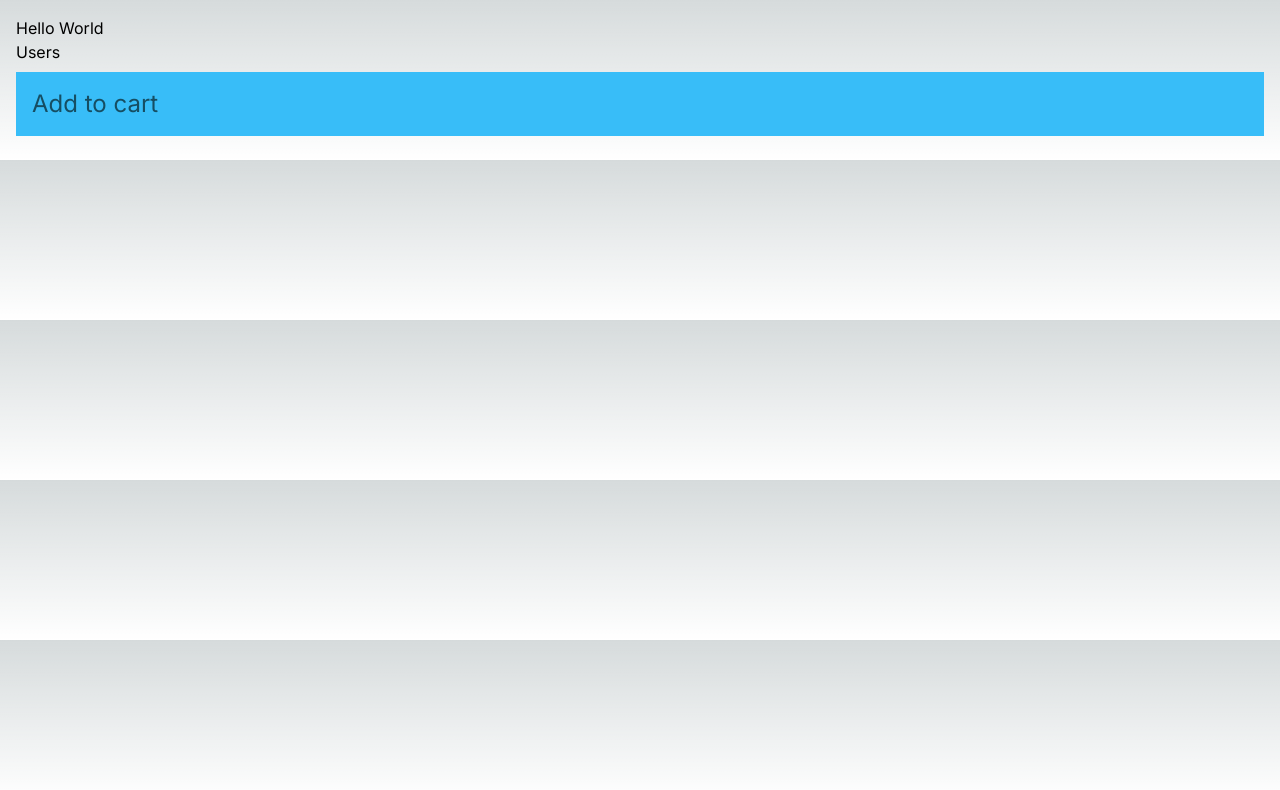
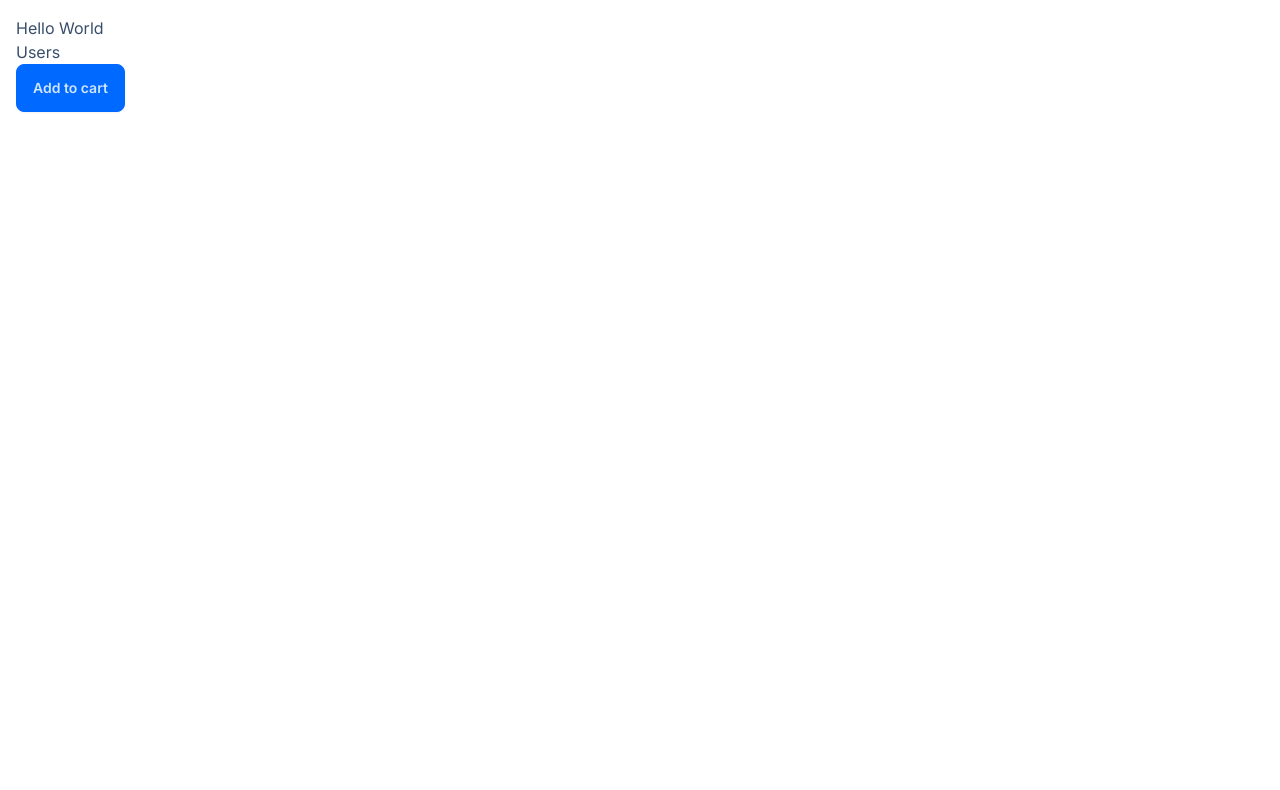
Before and after one commit to ifuenteromero/nextjs, a Next.js app: page / in a window 1280 px wide. Shown: the top 790 px of the page. Built offline with nearby package versions, Linux system fonts and the light colour scheme.

Commit message:
daisy ui

```diff
--- a/app/components/AddToCart.tsx
+++ b/app/components/AddToCart.tsx
@@ -2,7 +2,12 @@
 
 const AddToCart = () => {
 	return (
-		<button onClick={() => console.log('add to cart')}>Add to cart</button>
+		<button
+			className='btn btn-primary'
+			onClick={() => console.log('add to cart')}
+		>
+			Add to cart
+		</button>
 	);
 };
 
--- a/app/components/ProductCard.tsx
+++ b/app/components/ProductCard.tsx
@@ -4,8 +4,8 @@
 const ProductCard = () => {
 	return (
 		<div
-			// className={styles.card}
-			className='p-4 my-2 text-2xl bg-sky-400 text-cyan-900 hover:bg-sky-950 hover:text-white'
+		// className={styles.card}
+		// className='p-4 my-2 text-2xl bg-sky-400 text-cyan-900 hover:bg-sky-950 hover:text-white'
 		>
 			<AddToCart />
 		</div>
--- a/app/globals.css
+++ b/app/globals.css
@@ -4,25 +4,14 @@
 
 :root {
 	--foreground-rgb: 0, 0, 0;
-	--background-start-rgb: 214, 219, 220;
-	--background-end-rgb: 255, 255, 255;
 }
 
 @media (prefers-color-scheme: dark) {
 	:root {
 		--foreground-rgb: 255, 255, 255;
-		--background-start-rgb: 0, 0, 0;
-		--background-end-rgb: 0, 0, 0;
 	}
 }
 
 body {
-	color: rgb(var(--foreground-rgb));
 	padding: 1rem;
-	background: linear-gradient(
-			to bottom,
-			transparent,
-			rgb(var(--background-end-rgb))
-		)
-		rgb(var(--background-start-rgb));
 }
--- a/app/layout.tsx
+++ b/app/layout.tsx
@@ -1,22 +1,22 @@
-import './globals.css'
-import type { Metadata } from 'next'
-import { Inter } from 'next/font/google'
+import type { Metadata } from 'next';
+import { Inter } from 'next/font/google';
+import './globals.css';
 
-const inter = Inter({ subsets: ['latin'] })
+const inter = Inter({ subsets: ['latin'] });
 
 export const metadata: Metadata = {
 	title: 'Create Next App',
 	description: 'Generated by create next app',
-}
+};
 
 export default function RootLayout({
 	children,
 }: {
-  children: React.ReactNode
+	children: React.ReactNode;
 }) {
 	return (
-    <html lang="en">
+		<html data-theme='winter' lang='en'>
 			<body className={inter.className}>{children}</body>
 		</html>
-  )
+	);
 }
--- a/app/users/page.tsx
+++ b/app/users/page.tsx
@@ -1,6 +1,7 @@
 interface User {
 	id: number;
 	name: string;
+	email: string;
 }
 
 const UsersPage = async () => {
@@ -24,12 +25,25 @@
 	return (
 		<>
 			<h1>User List</h1>
-			<p>{now}</p>
-			<ul>
-				{users.map((user) => (
-					<li key={user.id}>{user.name}</li>
-				))}
-			</ul>
+			<table className='table '>
+				<thead>
+					<tr>
+						<th>Name</th>
+						<th>Email</th>
+					</tr>
+				</thead>
+				<tbody>
+					{users.map((user) => (
+						<tr
+							className='hover hover:cursor-pointer'
+							key={user.id}
+						>
+							<td>{user.name}</td>
+							<td>{user.email}</td>
+						</tr>
+					))}
+				</tbody>
+			</table>
 		</>
 	);
 };
--- a/package.json
+++ b/package.json
@@ -21,5 +21,8 @@
     "react-dom": "18.3.1",
     "tailwindcss": "3.4.4",
     "typescript": "5.5.3"
+  },
+  "devDependencies": {
+    "daisyui": "^4.12.10"
   }
 }
--- a/tailwind.config.ts
+++ b/tailwind.config.ts
@@ -1,4 +1,4 @@
-import type { Config } from 'tailwindcss'
+import type { Config } from 'tailwindcss';
 
 const config: Config = {
 	content: [
@@ -15,6 +15,9 @@
 			},
 		},
 	},
-  plugins: [],
-}
-export default config
+	plugins: [require('daisyui')],
+	daisyui: {
+		themes: ['winter', 'night'],
+	},
+};
+export default config;
```
Also changed, not shown: 1 other file (tests, documents, lock files or other folders). Lines whose indentation alone changed are shown as unchanged.
